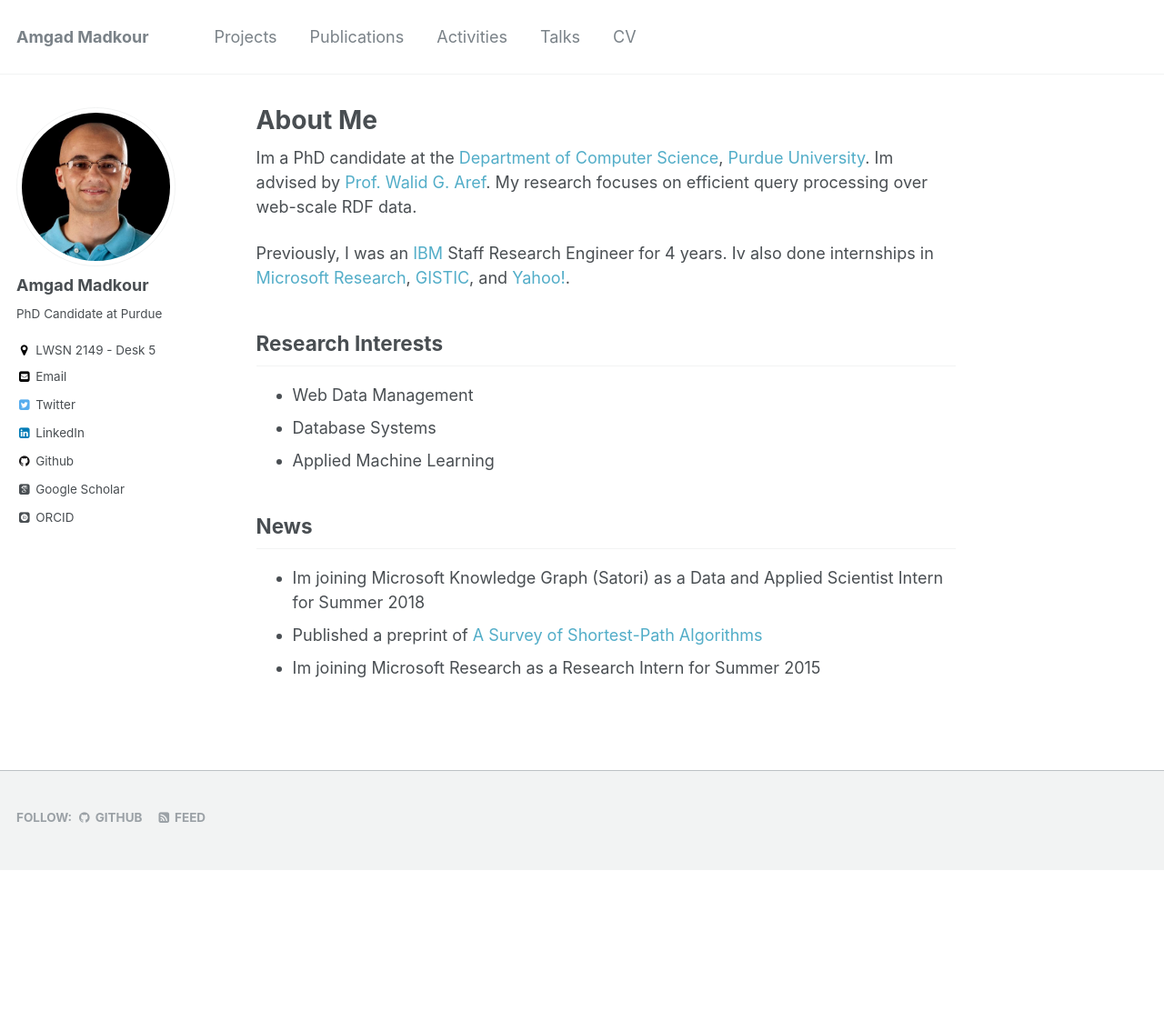
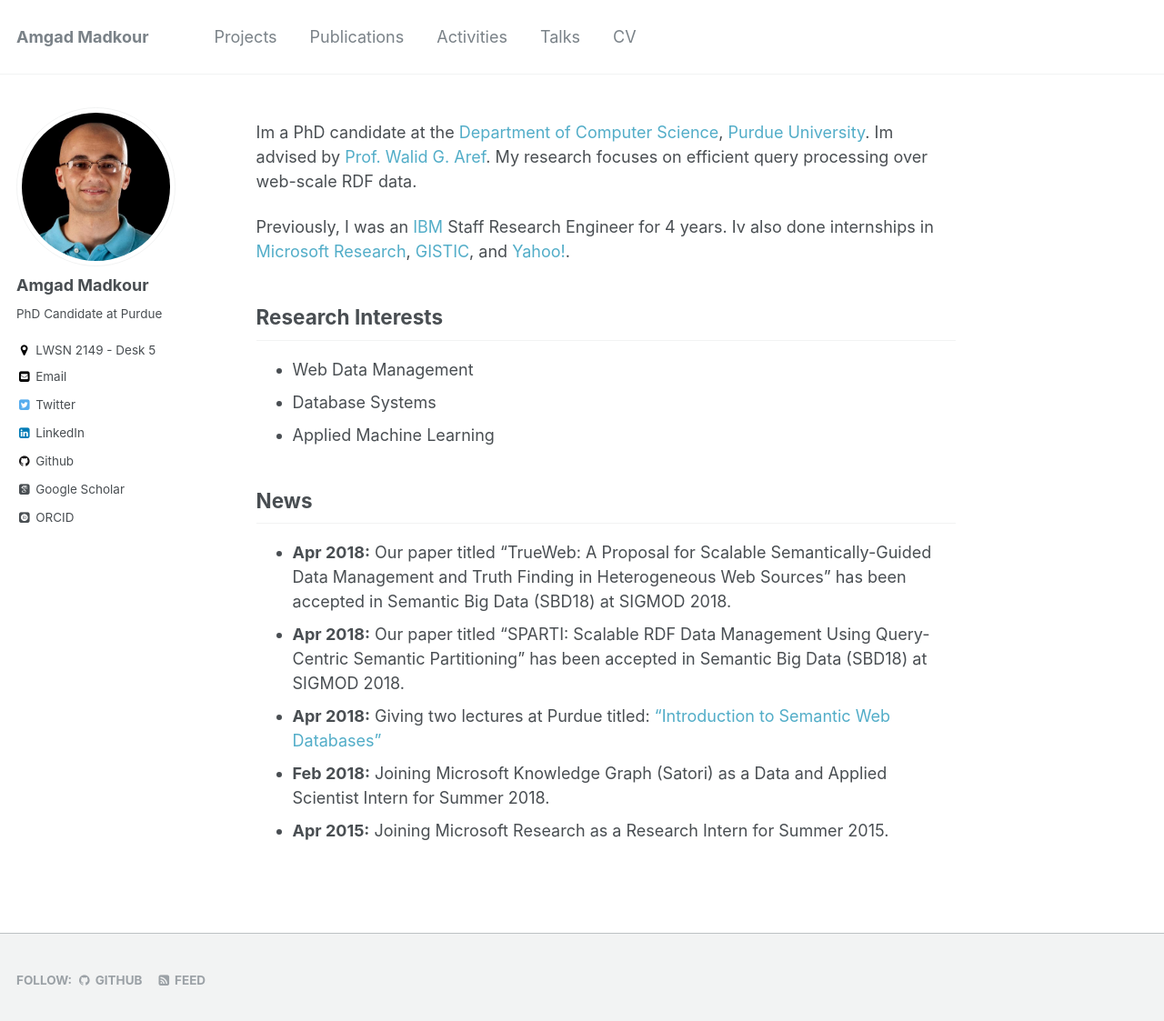
Before and after one commit to amgadmadkour/amgadmadkour.github.io, a Jekyll site: the page built from _pages/about.md, in a window 1280 px wide and 1136 px high. Shown: the top 1123 px of the window at 91% size. Built offline with Jekyll 4.4.1, drawn with Linux system fonts in a browser that asks for light colours; some web fonts are replaced.

Commit message:
Make title reflect name only and add latest news

```diff
--- a/_pages/about.md
+++ b/_pages/about.md
@@ -1,7 +1,7 @@
 ---
 permalink: /
-title: "About Me"
-excerpt: "About"
+title: ""
+excerpt: ""
 author_profile: true
 redirect_from:
   - /about/
@@ -20,6 +20,8 @@ Previously, I was an [IBM](https://www.ibm.com/eg-en/) Staff Research Engineer f
 
 ## News
 
-* Im joining Microsoft Knowledge Graph (Satori) as a Data and Applied Scientist Intern for Summer 2018
-* Published a preprint of [A Survey of Shortest-Path Algorithms](https://arxiv.org/abs/1705.02044)
-* Im joining Microsoft Research as a Research Intern for Summer 2015
+* **Apr 2018:** Our paper titled "TrueWeb: A Proposal for Scalable Semantically-Guided Data Management and Truth Finding in Heterogeneous Web Sources" has been accepted in Semantic Big Data (SBD18) at SIGMOD 2018.
+* **Apr 2018:** Our paper titled "SPARTI: Scalable RDF Data Management Using Query-Centric Semantic Partitioning" has been accepted in Semantic Big Data (SBD18) at SIGMOD 2018.
+* **Apr 2018:** Giving two lectures at Purdue titled: ["Introduction to Semantic Web Databases"](https://www.cs.purdue.edu/homes/aref/Spring2018CS348/slides/w9.1-Introduction-to-the-Semantic-Web-Databases-v1.pdf)
+* **Feb 2018:** Joining Microsoft Knowledge Graph (Satori) as a Data and Applied Scientist Intern for Summer 2018.
+* **Apr 2015:** Joining Microsoft Research as a Research Intern for Summer 2015.
```
